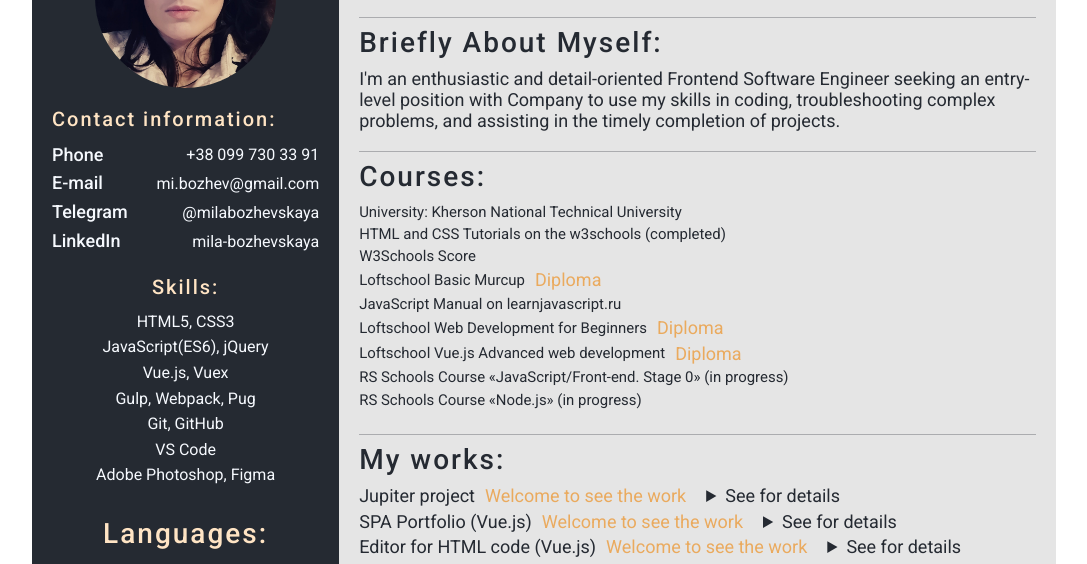
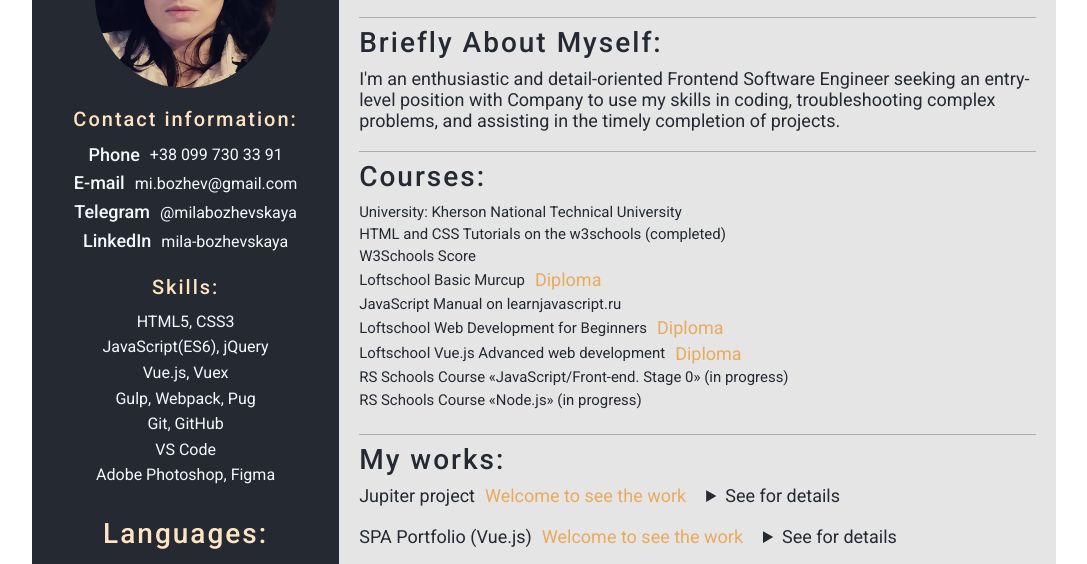
Before and after one commit to bo-mila/rsschool-cv-stage-0-, a plain HTML site: page index.html in a window 1280 px wide. Shown: the part 215-779 px from the top of the page, without its empty margins (96-1183 px from the left). Drawn offline with Linux system fonts and the light colour scheme.

Commit message:
fix: change alt in photos and format of text

```diff
--- a/index.html
+++ b/index.html
@@ -36,7 +36,7 @@
         <main class="main">
           <div class="col-left">
             <div class="avatar">
-              <img src="./img/avatar.jpg" alt="My photo" class="avatar__img">
+              <img src="./img/avatar.jpg" alt="Photo of Mila Bozhevskaya" class="avatar__img">
             </div>
             <section class="contacts" id="contacts">
               <h3 class="contacts__title">Contact information:</h3>
@@ -168,7 +168,7 @@
             Portfolio has been created <time class="footer__info-time">2021-08-11</time> within <a href="https://rs.school/js/" class="footer__course-ref">Course «JavaScript/Front-end»</a>
           </div>
           <div class="footer__img">
-            <img src="./img/rs_school_js.svg" alt="Image of RS School" class="footer__pic">
+            <img src="./img/rs_school_js.svg" alt="Logo of RS School" class="footer__pic">
           </div>
         </footer>
       </div>
--- a/style.css
+++ b/style.css
@@ -497,7 +497,6 @@ address {
   width: 100%;
   flex-direction: column;
   align-items: center;
-  text-align: left;
   font-family: 'Roboto';
   margin-bottom: 20px;
 }
@@ -509,6 +508,7 @@ address {
   font-size: 20px;
   letter-spacing: 2px;
   margin-bottom: 10px;
+  text-align: center;
 }
 .contacts__list {
   width: 100%;
@@ -520,10 +520,12 @@ address {
   width: 100%;
   display: flex;
   align-items: center;
-  justify-content: space-between;
+  justify-content: center;
+  flex-wrap: wrap;
 }
 .contacts__item-title {
   font-weight: 500;
+  margin-right: 10px;
   font-size: 18px;
 }
 .contacts__item-ref {
@@ -655,6 +657,7 @@ address {
   display: flex;
   align-items: center;
   margin-bottom: 5px;
+  flex-wrap: wrap;
 }
 .courses__title {
   margin-right: 10px;
@@ -688,6 +691,11 @@ address {
   display: flex;
   align-items: center;
   margin-bottom: 5px;
+  flex-wrap: wrap;
+  margin-bottom: 20px;
+}
+.works__item:last-child {
+  margin-bottom: 0;
 }
 .works__title {
   margin-right: 10px;
```
